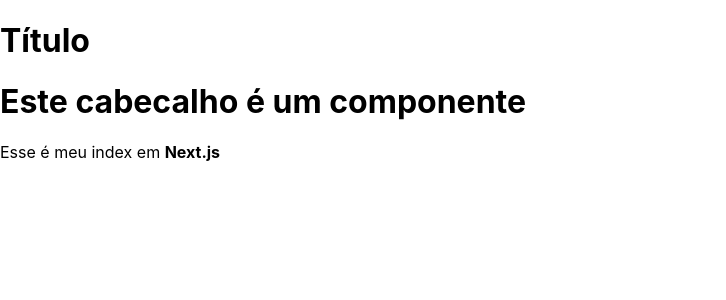
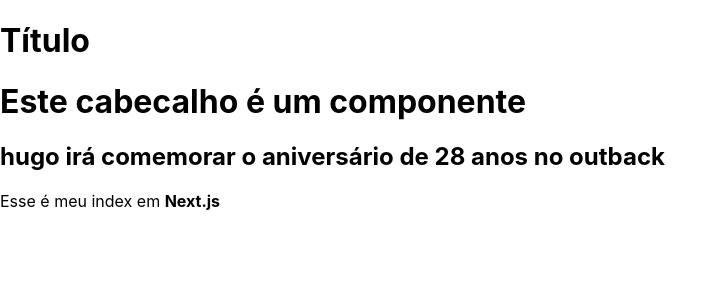
Before and after one commit to HugoLc/masterclass, a Next.js app in the folder fundamentos/: page / in a window 1280 px wide. Shown: the top 300 px of the page, without its empty margins (0-726 px from the left). Built offline with nearby package versions, Linux system fonts and the light colour scheme.

Commit message:
utilização de props

```diff
--- a/fundamentos/src/components/Cabecalho.jsx
+++ b/fundamentos/src/components/Cabecalho.jsx
@@ -1,7 +1,9 @@
-export default function Cabecalho(){
+export default function Cabecalho({nome, proxIdade, localAniversario}){
+
     return (
         <>
             <h1>Este cabecalho é um componente</h1>
+            <h2>{nome} irá comemorar o aniversário de {proxIdade} anos no {localAniversario}</h2>
         </>
     )
 }
--- a/fundamentos/src/pages/index.jsx
+++ b/fundamentos/src/pages/index.jsx
@@ -1,10 +1,14 @@
 import Cabecalho from "../components/Cabecalho";
 
 export default function Inicio(){
+    const proxIdade = (idadeAtual) =>{
+        return idadeAtual += 1;
+    }
+
     return (
         <>
             <h1>Título</h1>
-            <Cabecalho />
+            <Cabecalho nome="hugo" proxIdade= {proxIdade(27)} localAniversario="outback" />
             <p>Esse é meu index em <strong>Next.js</strong></p>
         </>
 
```
Also changed, not shown: 1 other file (tests, documents, lock files or other folders).
